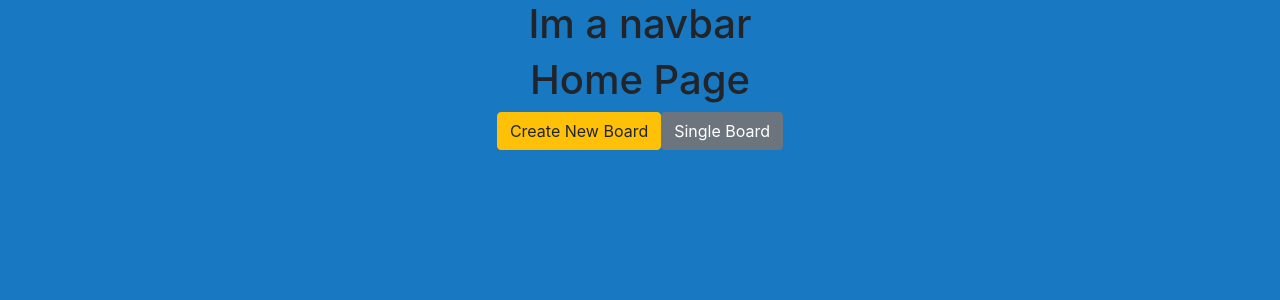
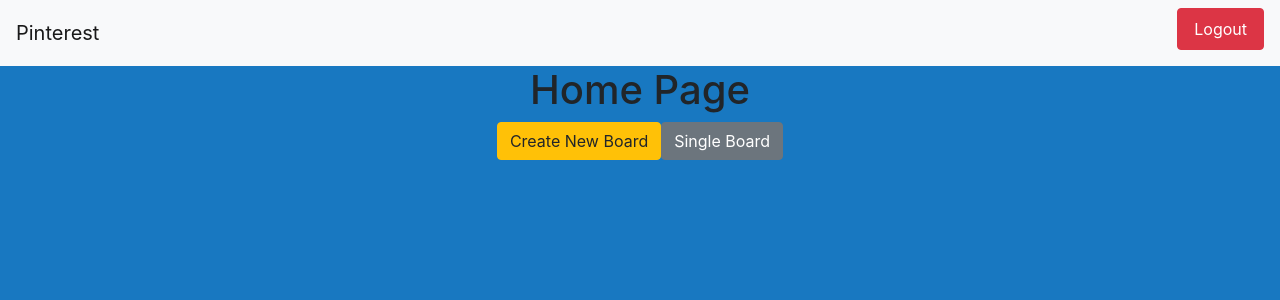
Before and after one commit to denzelb5/pinterest-routing, a React (Create React App) app: page / in a window 1280 px wide. Shown: the top 300 px of the page. Built offline with nearby package versions, Linux system fonts and the light colour scheme; no server answers; sample sign-in values are in the browser's storage.

Commit message:
added logout button and navbar

```diff
--- a/src/components/shared/MyNavbar/MyNavbar.js
+++ b/src/components/shared/MyNavbar/MyNavbar.js
@@ -1,11 +1,31 @@
 import React from 'react';
+import firebase from 'firebase/app';
+import 'firebase/auth';
 
 class MyNavbar extends React.Component {
+  logMeOut = (e) => {
+    e.preventDefault();
+    firebase.auth().signOut();
+  }
+
   render() {
+    const { authed } = this.props;
     return (
-      <h1>Im a  navbar</h1>
+      <div className="MyNavbar">
+        <nav class="navbar navbar-expand-lg navbar-light bg-light">
+          <a class="navbar-brand" href="/">Pinterest</a>
+          <button class="navbar-toggler" type="button" data-toggle="collapse" data-target="#navbarSupportedContent" aria-controls="navbarSupportedContent" aria-expanded="false" aria-label="Toggle navigation">
+            <span class="navbar-toggler-icon"></span>
+          </button>
+          <div class="collapse navbar-collapse" id="navbarSupportedContent">
+            <ul className="navbar-nav mr-auto mt-2 mt-lg-0"></ul>
+            <div class="my-2 mt-lg-0">
+              {authed && (<button className="nav-link btn btn-danger" onClick={this.logMeOut}>Logout</button>)}
+            </div>
+          </div>
+        </nav>
+      </div>
     );
   }
 }
-
 export default MyNavbar;
```
